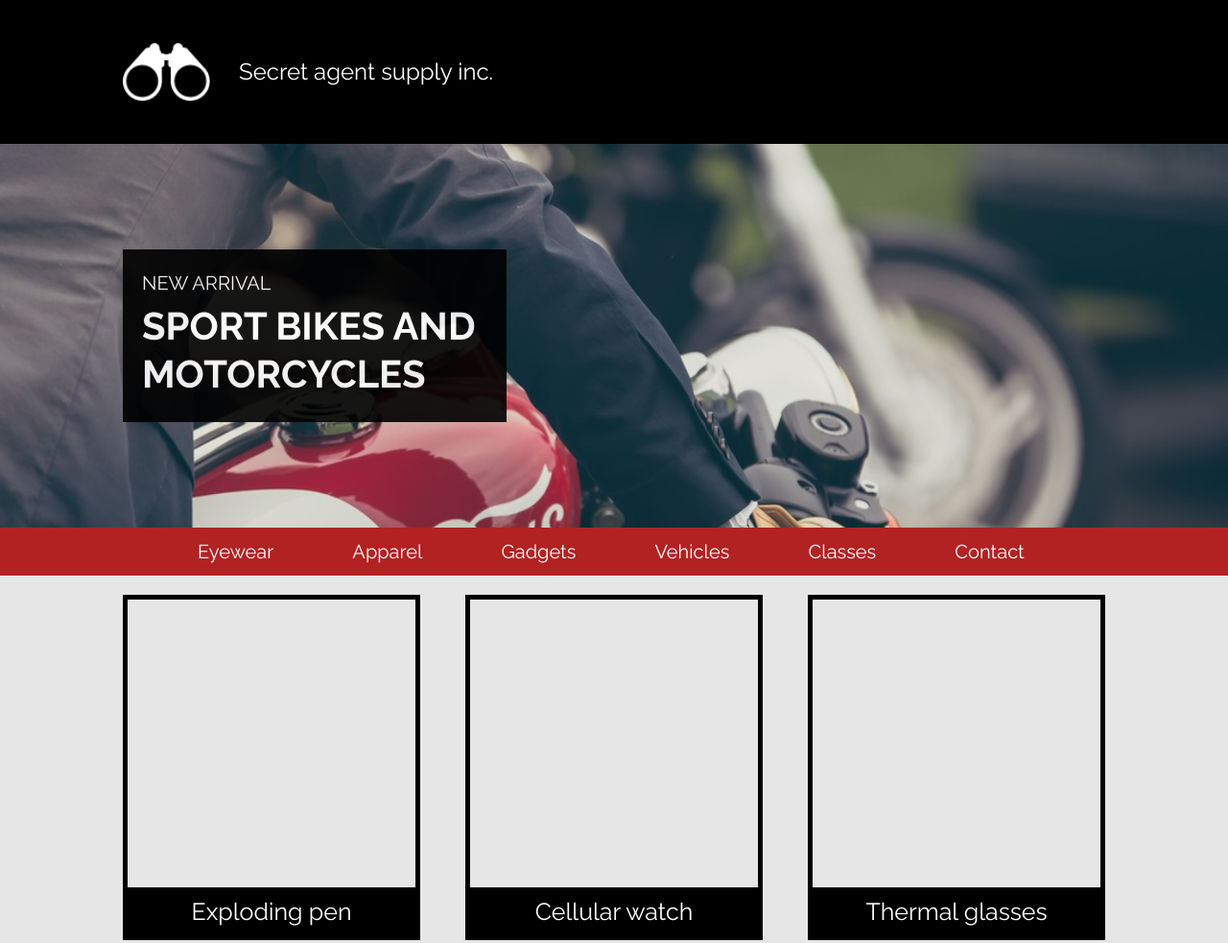
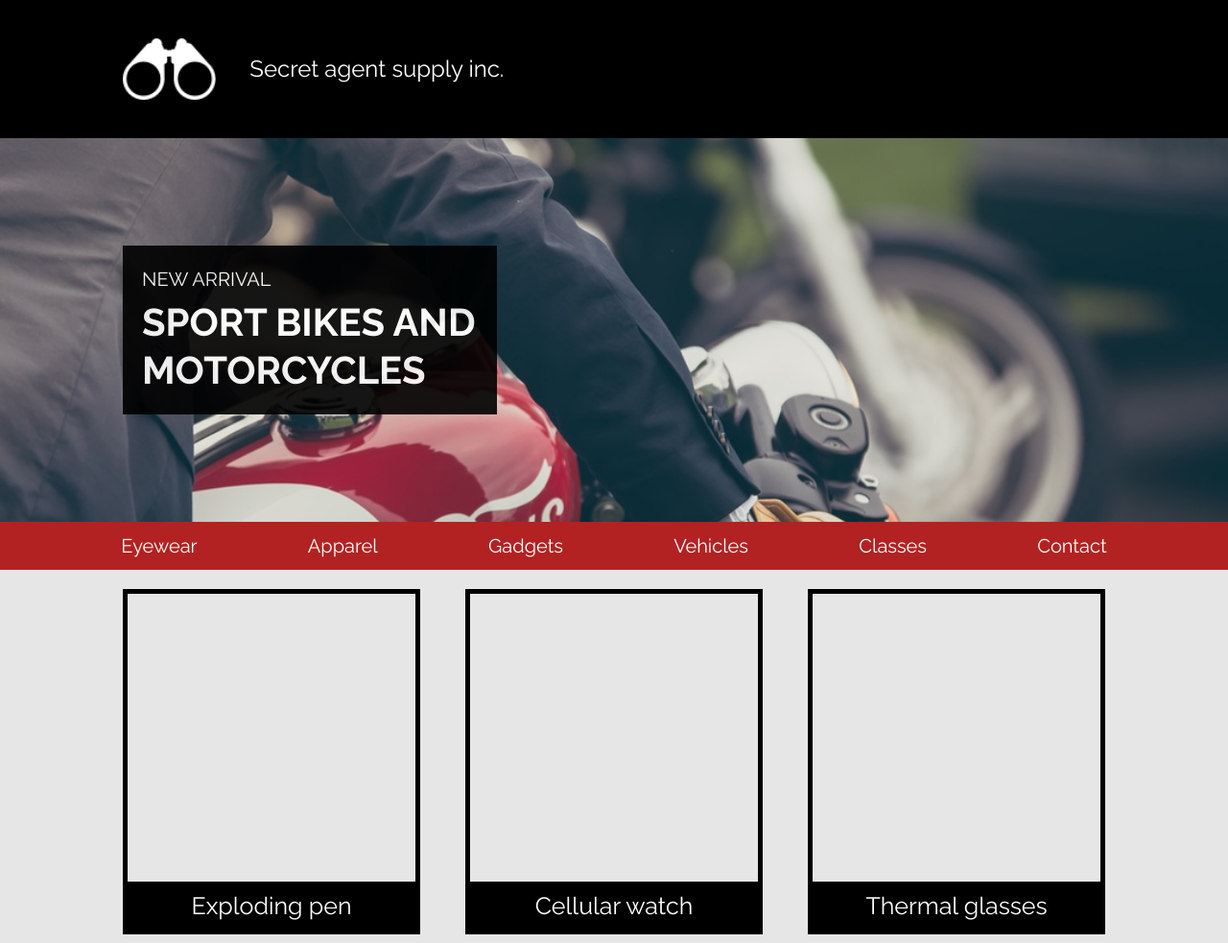
Before and after one commit to laht1nen/secretagentsupply, a plain HTML site: page index.html in a window 1280 px wide. Shown: the top 983 px of the page at 96% size. Drawn offline with Linux system fonts and the light colour scheme.

Commit message:
Changed most of the pixels to REM in the css, and also fixed my navbar so it's align in the middle

```diff
--- a/resources/css/style.css
+++ b/resources/css/style.css
@@ -9,13 +9,13 @@ html {
 }
 
 header {
-	height: 150px;
+	height: 9rem;
 	width: 100%;
 	background-color: black;
 }
 
 #header-wrapper {
-	height: 150px;
+	height: 9rem;
 	width: 80%;
 	margin: 0 auto;
 	display: flex;
@@ -23,25 +23,24 @@ header {
 }
 
 #header-wrapper img {
-	height: 60px;
-
+	height: 4rem;
 }
 
 #header-wrapper h1 {
 	color: white;
 	font-size: 1.5rem;
-	padding-left: 30px;
+	padding-left: 2.2rem;
 }
 
 #banner {
 	width: 100%;
-	height: 400px;
+	height: 25rem;
 	background-image: url("../img/moto.jpeg");
 	background-size: cover;
 }
 
 #banner-wrapper {
-	height: 400px;
+	height: 25rem;
 	width: 80%;
 	margin: 0 auto;
 	display: flex;
@@ -49,40 +48,45 @@ header {
 }
 
 #new-items {
-	height: 180px;
-	width: 400px;
+	height: 11rem;
+	width: 24.4rem;
 	background-color: black;
 	opacity: 0.9;
 }
 
 #new-items p {
-	font-size: 20px;
+	font-size: 1.25rem;
 	color: white;
-	padding-left: 20px;
-	padding-top: 25px;
+	padding-left: 1.25rem;
+	padding-top: 1.5625rem;
 }
 
 #new-items h1 {
-	font-size: 40px;
+	font-size: 2.5rem;
 	color: white;
-	padding-top: 10px;
-	padding-left: 20px;
+	padding-top: 0.625rem;
+	padding-left: 1.25rem;
 	font-weight: 700;
-	line-height: 50px;
+	line-height: 3.125rem;
 }
 
 nav {
-	height: 50px;
+	height: 3.125rem;
 	width: 100%;
 	background-color: firebrick;
 }
 
 #nav-wrapper {
-	height: 50px;
+	height: 3.125rem;
 	width: 80%;
 	margin: 0 auto;
 	display: flex;
 	align-items: center;
+	justify-content: center;
+}
+
+#nav-wrapper ul {
+	display: flex;
 }
 
 #nav-wrapper ul li {
@@ -90,10 +94,10 @@ nav {
 }
 
 #nav-wrapper ul li a {
-	font-size: 20px;
+	font-size: 1.25rem;
 	color: white;
 	text-decoration: none;
-	padding-left: 78px;
+	padding: 3.6rem;
 }
 
 #nav-wrapper ul li a:hover {
```
Also changed, not shown: 2 other files.
